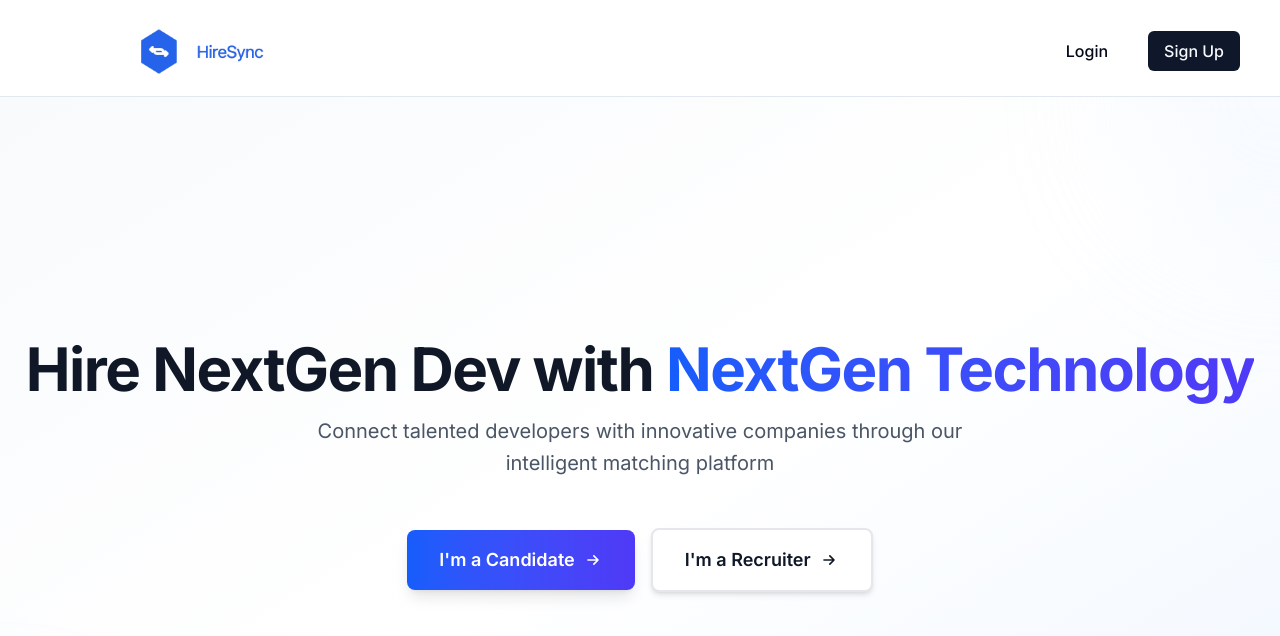
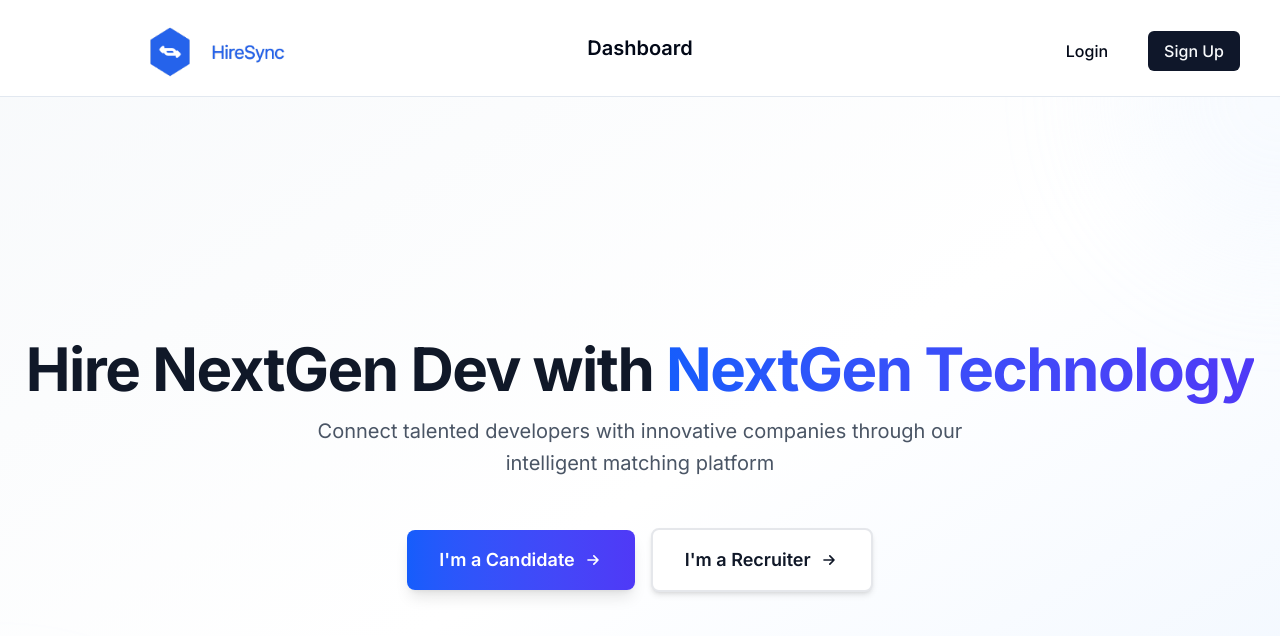
Before and after one commit to shrsijan/HireSync, a Next.js app in the folder frontend/: page / in a window 1280 px wide. Shown: the top 636 px of the page. Built offline with nearby package versions, Linux system fonts and the light colour scheme; no server answers.

Commit message:
Update navbar UI

```diff
--- a/frontend/components/navbar.tsx
+++ b/frontend/components/navbar.tsx
@@ -11,9 +11,9 @@ export function Navbar() {
 
   return (
     <nav className="border-b">
-      <div className="container mx-auto flex h-24 items-center px-10">
+      <div className="container mx-auto relative flex h-24 items-center px-10">
 
-        {/* Logo */}
+        {/* Logo (left) */}
         <Link
           href="/"
           className="mr-8 flex items-center"
@@ -22,11 +22,21 @@ export function Navbar() {
           <Image
             src="/logo.svg"
             alt="Hiresync"
-            width={320}    // ⬅️ Increased size further
-            height={110}
+            width={350}
+            height={150}
             priority
           />
         </Link>
+
+        {/* Dashboard (true center) */}
+        <div className="absolute left-1/2 -translate-x-1/2">
+          <Link
+            href="/dashboard"
+            className="text-xl font-semibold hover:underline"
+          >
+            Dashboard
+          </Link>
+        </div>
 
         {/* Right side (Login / Logout) */}
         <div className="ml-auto flex items-center space-x-6">
@@ -35,7 +45,7 @@ export function Navbar() {
           ) : session ? (
             <Button
               variant="ghost"
-              className="text-lg font-bold mt-1.5"   // ⬅️ Lowered slightly
+              className="text-lg font-bold mt-1.5"
               onClick={() => signOut({ callbackUrl: "/" })}
             >
               Logout
@@ -45,14 +55,14 @@ export function Navbar() {
               <Button
                 asChild
                 variant="ghost"
-                className="text-base font-medium mt-1.5"  // ⬅️ lowered to match logo alignment
+                className="text-base font-medium mt-1.5"
               >
                 <Link href="/login">Login</Link>
               </Button>
 
               <Button
                 asChild
-                className="text-base font-medium mt-1.5"  // ⬅️ lowered
+                className="text-base font-medium mt-1.5"
               >
                 <Link href="/signup">Sign Up</Link>
               </Button>
```
